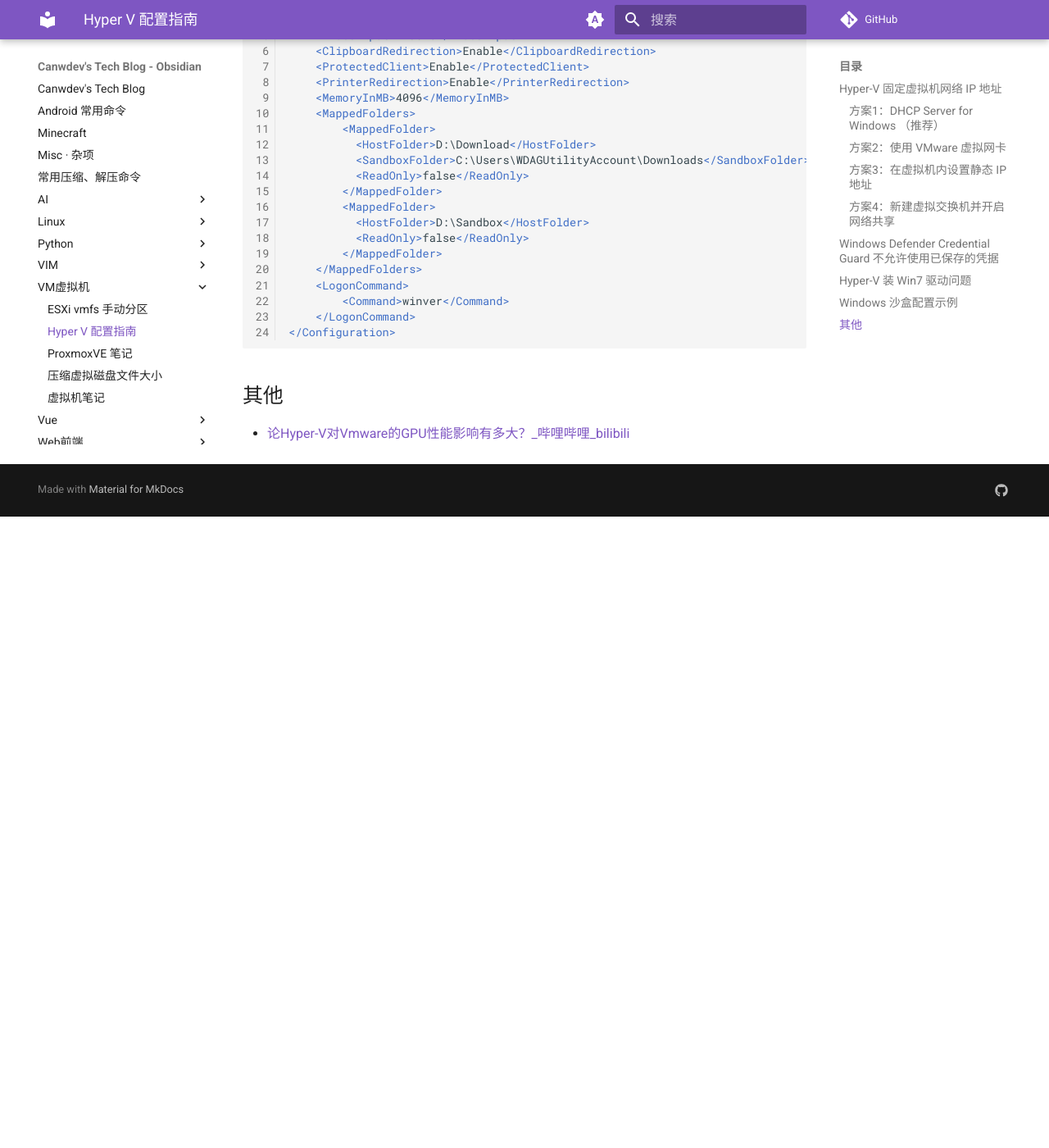
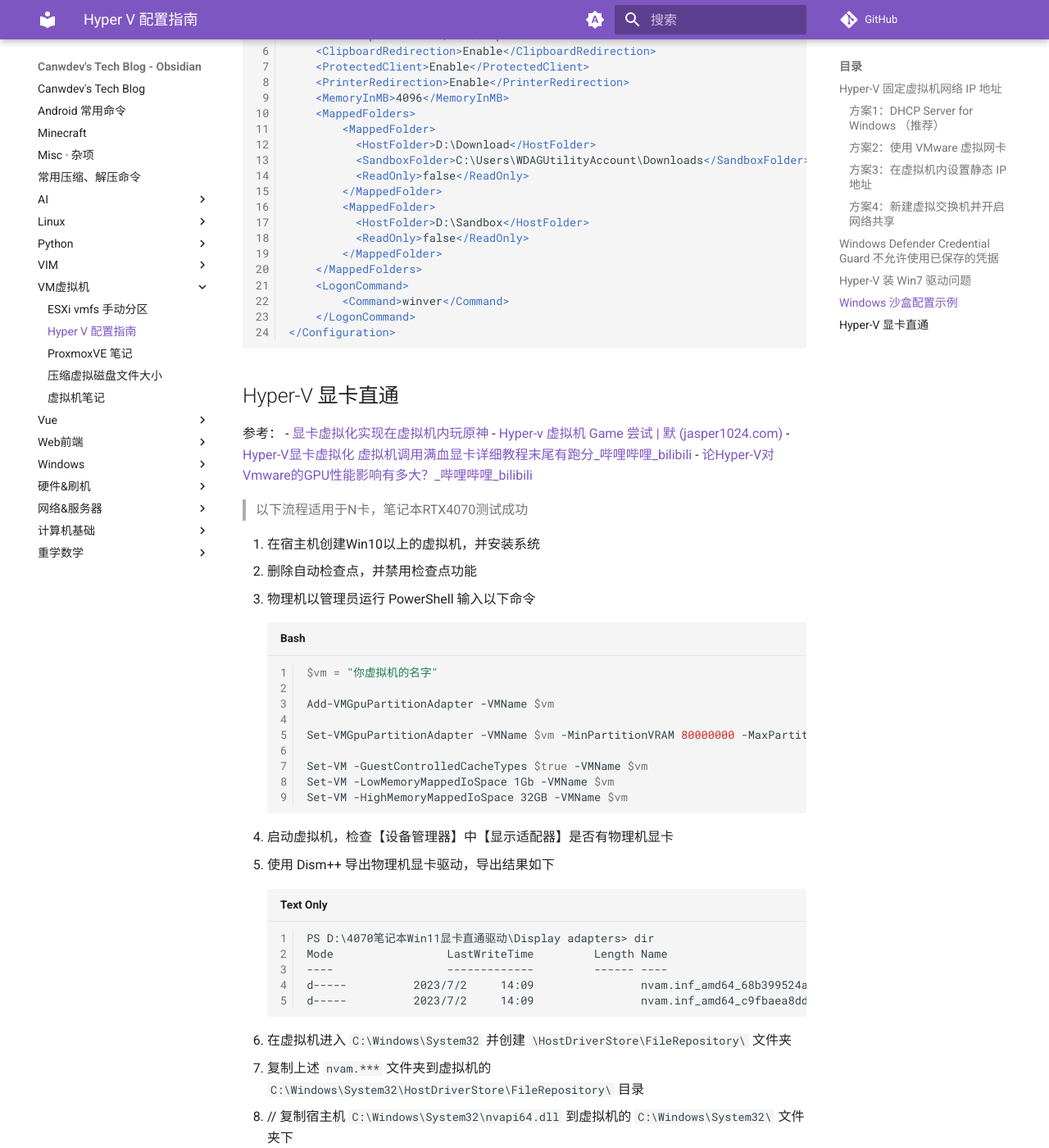
Before and after one commit to canwdev/canwdev.github.io, an MkDocs documentation site: the page built from docs/VM虚拟机/Hyper-V 配置指南.md, in a window 1280 px wide and 1400 px high, scrolled down 3841 px. Shown: the whole window at 82% size. Built offline with MkDocs 1.6.1 and Material for MkDocs 9.7.7, drawn with Linux system fonts in a browser that asks for light colours; comment, search, counter and statistics services are not loaded; before the commit the page ends 4471 px from its top, so only the background shows below that; some of the changed text lies outside the part shown.

Commit message:
vault backup: 2023-07-02 14:20:20

````diff
--- a/docs/VM虚拟机/Hyper-V 配置指南.md
+++ b/docs/VM虚拟机/Hyper-V 配置指南.md
@@ -169,6 +169,48 @@
 </Configuration>
 ```
 
-## 其他
 
+## Hyper-V 显卡直通
+
+参考：
+- [显卡虚拟化实现在虚拟机内玩原神](https://blog.pinkd.moe/other/2023/04/17/play-genshin-in-virtual-machine "显卡虚拟化实现在虚拟机内玩原神")
+- [Hyper-v 虚拟机 Game 尝试 | 默 (jasper1024.com)](https://jasper1024.com/jasper/ioubn7891wc/)
+- [Hyper-V显卡虚拟化 虚拟机调用满血显卡详细教程末尾有跑分_哔哩哔哩_bilibili](https://www.bilibili.com/video/BV1XU4y1K7J7/)
 - [论Hyper-V对Vmware的GPU性能影响有多大？_哔哩哔哩_bilibili](https://www.bilibili.com/video/BV1EB4y1H7JT/)
+
+> 以下流程适用于N卡，笔记本RTX4070测试成功
+
+1. 在宿主机创建Win10以上的虚拟机，并安装系统
+2. 删除自动检查点，并禁用检查点功能
+3. 物理机以管理员运行 PowerShell 输入以下命令
+```shell
+$vm = "你虚拟机的名字"
+
+Add-VMGpuPartitionAdapter -VMName $vm
+
+Set-VMGpuPartitionAdapter -VMName $vm -MinPartitionVRAM 80000000 -MaxPartitionVRAM 100000000 -OptimalPartitionVRAM 100000000 -MinPartitionEncode 80000000 -MaxPartitionEncode 100000000 -OptimalPartitionEncode 100000000 -MinPartitionDecode 80000000 -MaxPartitionDecode 100000000 -OptimalPartitionDecode 100000000 -MinPartitionCompute 80000000 -MaxPartitionCompute 100000000 -OptimalPartitionCompute 100000000
+
+Set-VM -GuestControlledCacheTypes $true -VMName $vm
+Set-VM -LowMemoryMappedIoSpace 1Gb -VMName $vm
+Set-VM -HighMemoryMappedIoSpace 32GB -VMName $vm
+```
+4. 启动虚拟机，检查【设备管理器】中【显示适配器】是否有物理机显卡
+5. 使用 Dism++ 导出物理机显卡驱动，导出结果如下
+```
+PS D:\4070笔记本Win11显卡直通驱动\Display adapters> dir
+Mode                 LastWriteTime         Length Name
+----                 -------------         ------ ----
+d-----          2023/7/2     14:09                nvam.inf_amd64_68b399524aa97c28
+d-----          2023/7/2     14:09                nvam.inf_amd64_c9fbaea8ddbcb981
+```
+7. 在虚拟机进入 `C:\Windows\System32` 并创建 `\HostDriverStore\FileRepository\` 文件夹
+8. 复制上述 `nvam.***` 文件夹到虚拟机的 `C:\Windows\System32\HostDriverStore\FileRepository\` 目录
+9. // 复制宿主机 `C:\Windows\System32\nvapi64.dll ` 到虚拟机的 `C:\Windows\System32\` 文件夹下
+10. 重启虚拟机即可在【设备管理器】中看到宿主机显卡正常运行
+
+如果要删除虚拟机显卡直通，运行以下命令：
+```sh
+$vm = "你虚拟机的名字"
+Get-VMGpuPartitionAdapter $vm
+Remove-VMGpuPartitionAdapter -VMName $vm
+```
````
